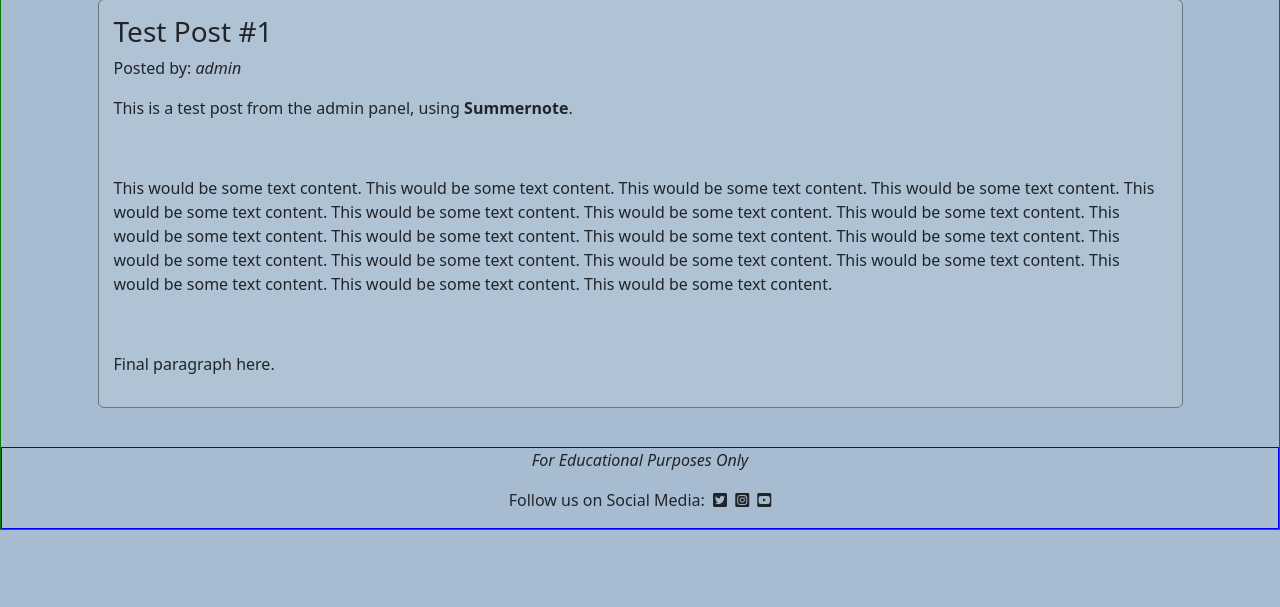
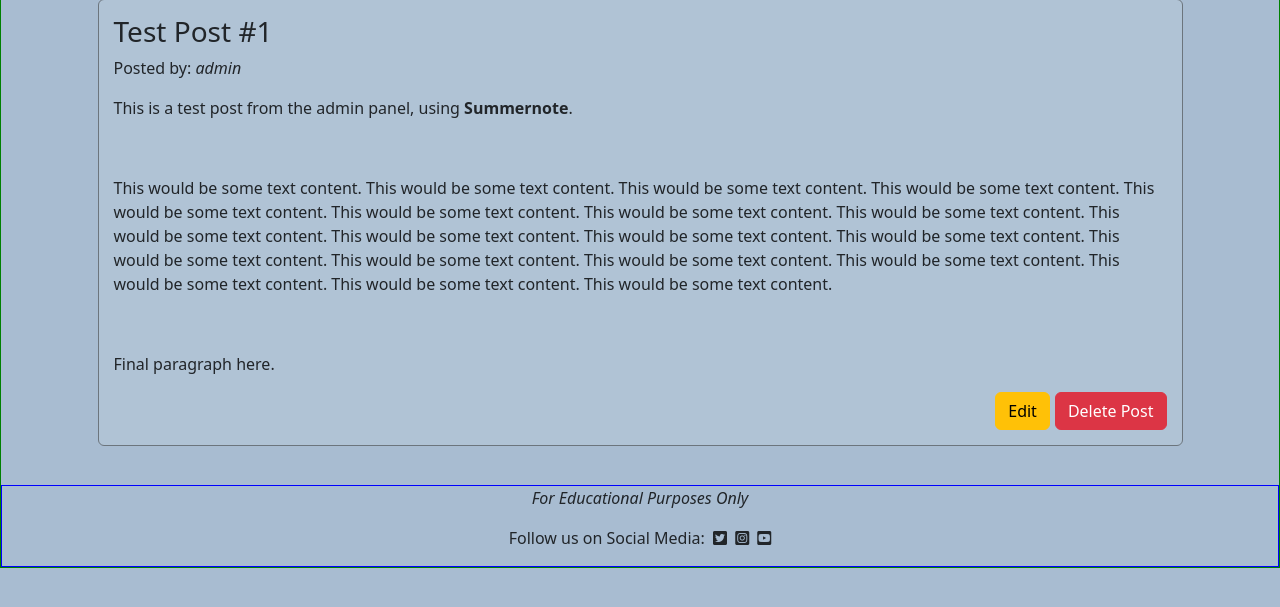
Before and after one commit to Code-Institute-Submissions/SamuelMasters-blathr_DecResub, a Django app: page /post_detail/1/ in a window 1280 px wide. Shown: the part 115-722 px from the top of the page. Run offline with Django 3.2, Linux system fonts and the light colour scheme; a user stored in the database is signed in; data comes from the database, SQL or seed files in the repository; both versions use the stored data as it was after the commit.

Commit message:
Add conditional buttons to edit and delete posts on post_detail.html

```diff
--- a/static/css/style.css
+++ b/static/css/style.css
@@ -74,3 +74,7 @@ footer {
     background-color: #B0C3D5;
     padding: 15px
 }
+
+#post-buttons button {
+    margin-left: 5px;
+}
--- a/templates/post_detail.html
+++ b/templates/post_detail.html
@@ -7,6 +7,12 @@
         <h3>{{ data.title }}</h3>
         <p>Posted by: <em>{{ data.author }}</em></p>
         <p>{{ data.content | safe }}</p>
+        {% if data.author == request.user %}
+        <div id="post-buttons" class="d-flex justify-content-end">
+            <button type="button" class="btn btn-warning">Edit</button>
+            <button type="button" class="btn btn-danger">Delete Post</button>
+        </div>
+        {% endif %}
     </div>
 </div>
 
```
Also changed, not shown: db.sqlite3.
